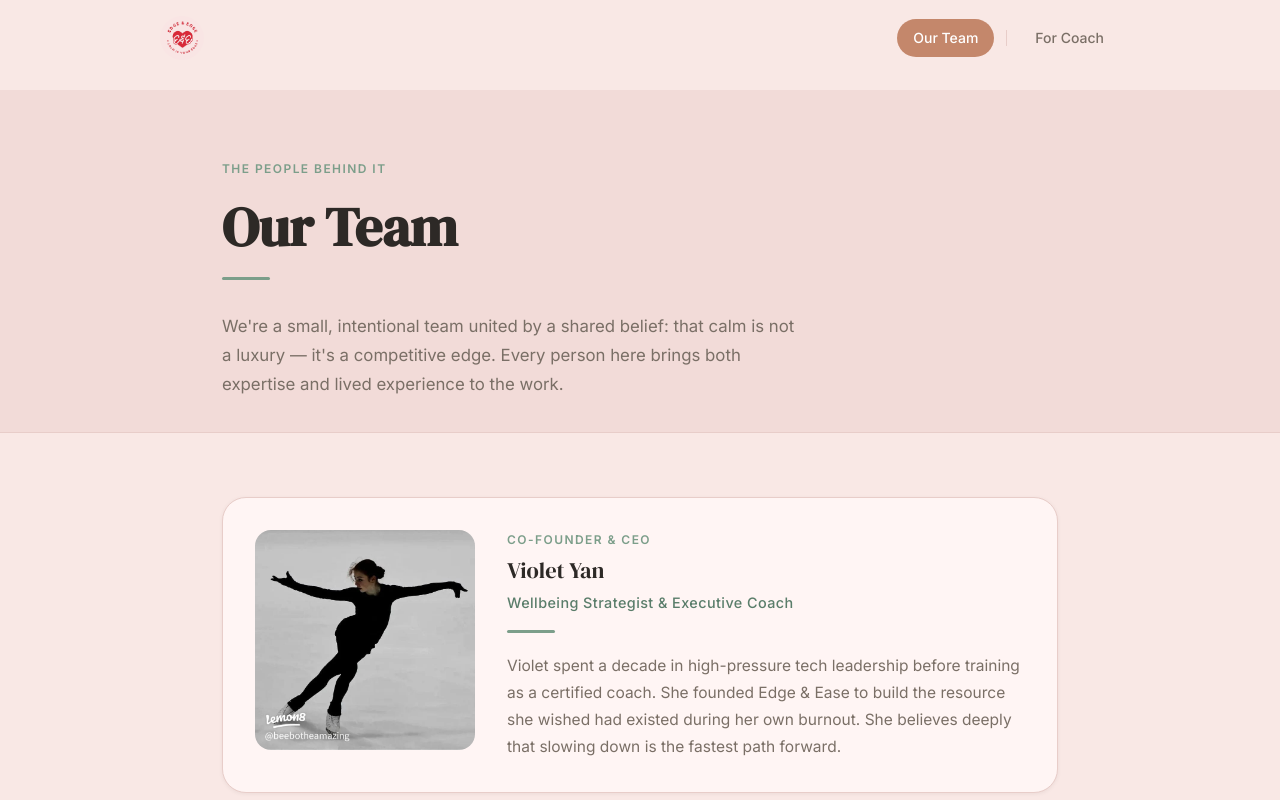
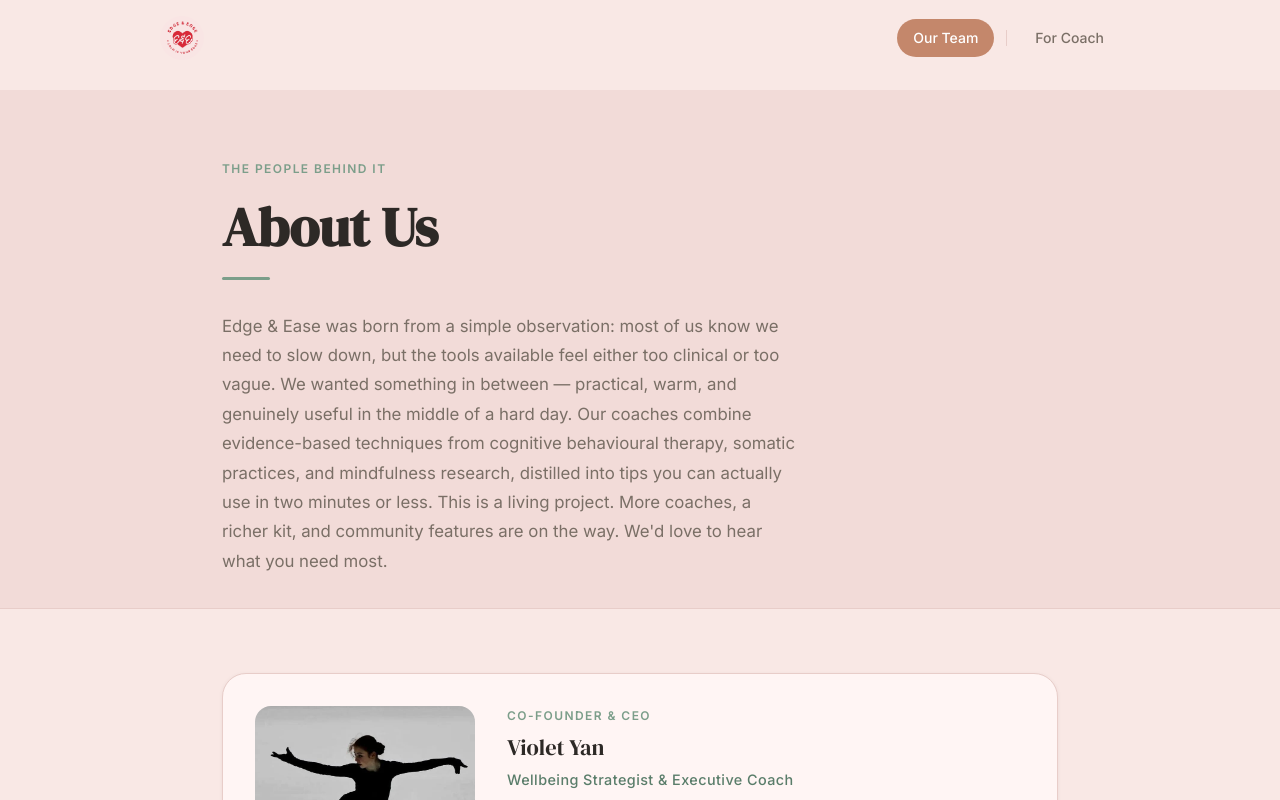
Before and after one commit to violetyan10/Edge-and-Ease, a Vue app in the folder frontend/: page /our-team in a window 1280 px wide. Shown: the top 800 px of the page. Built offline with nearby package versions, Linux system fonts and the light colour scheme; the HTML template or start-up script is replaced by a standard one.

Commit message:
update_home_page_5

```diff
--- a/frontend/src/components/AboutDiscussionSection.vue
+++ b/frontend/src/components/AboutDiscussionSection.vue
@@ -68,7 +68,7 @@
       <div ref="showcaseRef" class="reveal people-showcase">
 
         <div class="people-showcase__header">
-          <span class="section-label">Our People</span>
+          <span class="section-label">Our Coaches</span>
           <h2 class="people-showcase__title">The faces behind Edge &amp; Ease</h2>
           <div class="divider" />
           <p class="people-showcase__subtitle">
--- a/frontend/src/views/ForCoachPage.vue
+++ b/frontend/src/views/ForCoachPage.vue
@@ -10,7 +10,8 @@
         <p class="inner-page__lead">
           Edge & Ease is built for coaches who want to extend their impact beyond the
           session. Whether you're a licensed therapist, a certified life coach, or a
-          somatic practitioner — there's a place for your voice here.
+          somatic practitioner — there's a place for your voice <a href="https://docs.google.com/forms/d/e/1FAIpQLScGoVb8rH8Jix-PjjQD2Z5vjPBZsSaGtYsRlCErIAerrGNikQ/viewform"target="_blank"
+          rel="noopener noreferrer">here</a>.
         </p>
       </div>
     </section>
--- a/frontend/src/views/OurTeamPage.vue
+++ b/frontend/src/views/OurTeamPage.vue
@@ -5,12 +5,12 @@
     <section class="inner-page__hero">
       <div class="section-wrapper">
         <span class="section-label">The people behind it</span>
-        <h1 class="inner-page__title">Our Team</h1>
+        <h1 class="inner-page__title">About Us</h1>
         <div class="divider" />
         <p class="inner-page__lead">
-          We're a small, intentional team united by a shared belief: that calm is not a
-          luxury — it's a competitive edge. Every person here brings both expertise and
-          lived experience to the work.
+          Edge & Ease was born from a simple observation: most of us know we need to slow down, but the tools available feel either too clinical or too vague. We wanted something in between — practical, warm, and genuinely useful in the middle of a hard day.
+          Our coaches combine evidence-based techniques from cognitive behavioural therapy, somatic practices, and mindfulness research, distilled into tips you can actually use in two minutes or less.
+          This is a living project. More coaches, a richer kit, and community features are on the way. We'd love to hear what you need most.
         </p>
       </div>
     </section>
```
